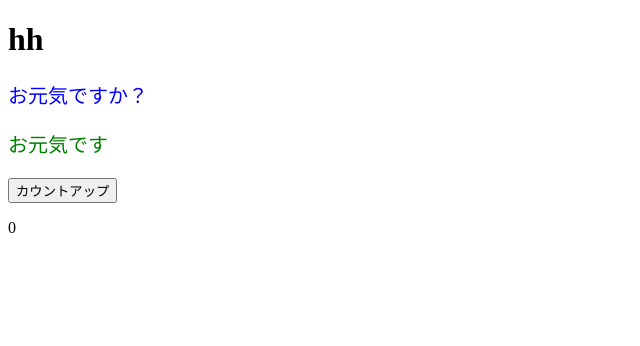
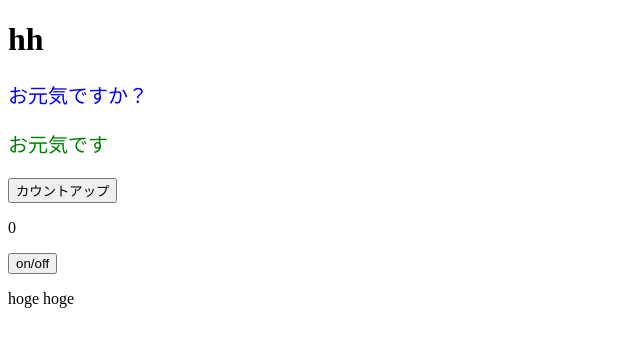
Before and after one commit to Dosa2021/react-udemy, a React (Create React App) app in the folder react-app/: page / in a window 1280 px wide. Shown: the top 346 px of the page, without its empty margins (0-640 px from the left). Built offline with nearby package versions, Linux system fonts and the light colour scheme.

Commit message:
useEffectを使用してon/offトグルの不具合修正

```diff
--- a/react-app/src/App.jsx
+++ b/react-app/src/App.jsx
@@ -9,11 +9,14 @@
 // }
 // export default App;
 
-import { useState } from 'react'
+import { useState, useEffect } from 'react'
 import { ColorfullMessag } from "./component/ColorfullMessage";
 
 export const App = () => {
-  const [num, setNum ] = useState(0);
+  // Note: consoleが2回表示される。開発時のみ？StrictMode on なら2回
+  console.log('--App--')
+  const [num, setNum] = useState(0);
+  const [isShowFace, setIsShowFace] = useState(true);
   const onClickCountUp = () => {
     // 下2行はやってることは同じ
     // setNum((prev) => prev + 1);
@@ -29,10 +32,24 @@ export const App = () => {
 
     setNum(num + 1);
   };
-  const contenStyle = {
-    color: 'green',
-    fontSize: '20px'
+  const onClickToggle = () => {
+    setIsShowFace(!isShowFace);
   }
+
+  // Note: on/off が効かない。こういうケース時に useEfect を使用する
+  // if (num % 3 === 0) {
+  //   isShowFace || setIsShowFace(true);
+  // } else {
+  //   isShowFace && setIsShowFace(false);
+  // }
+  // Note: useEffect は指定した変数が変更された時にのみ動作する
+  useEffect(() => {
+    if (num % 3 === 0) {
+      isShowFace || setIsShowFace(true);
+    } else {
+      isShowFace && setIsShowFace(false);
+    }
+  }, [num])
 
   return (
     // React.fragment or 空タグ
@@ -42,6 +59,8 @@ export const App = () => {
       <ColorfullMessag color='green' >お元気です</ColorfullMessag>
       <button onClick={onClickCountUp}>カウントアップ</button>
       <p>{num}</p>
+      <button onClick={onClickToggle}>on/off</button>
+      {isShowFace && <p>hoge hoge</p>}
     </>
   );
 };
```
Also changed, not shown: 1 other file (tests, documents, lock files or other folders).
